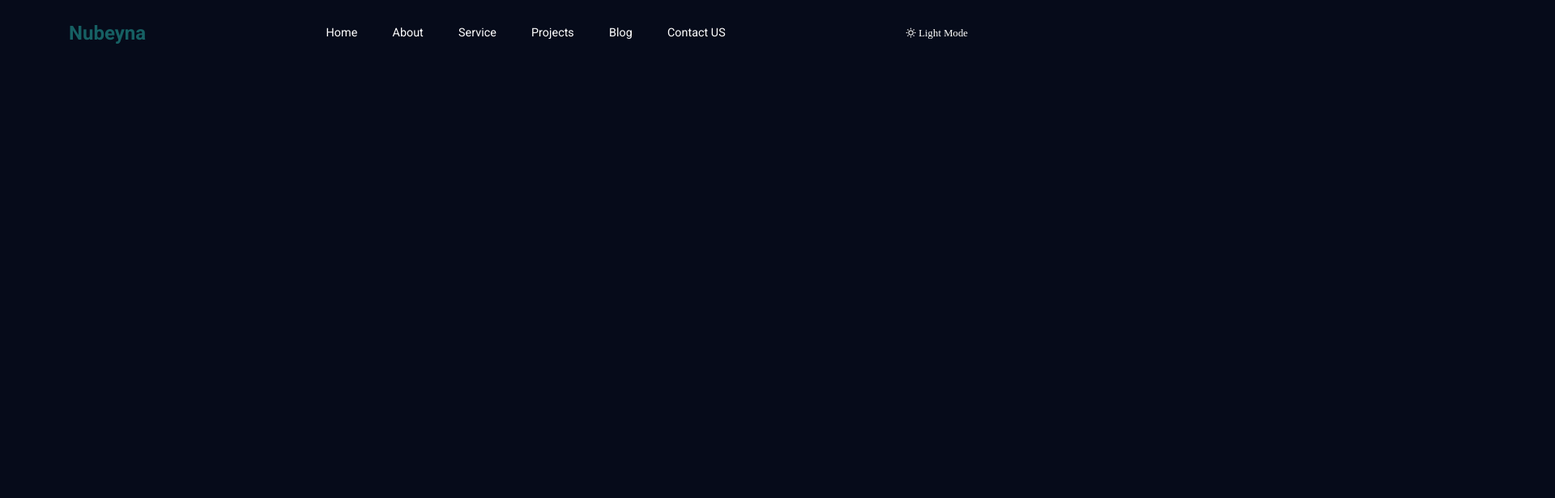
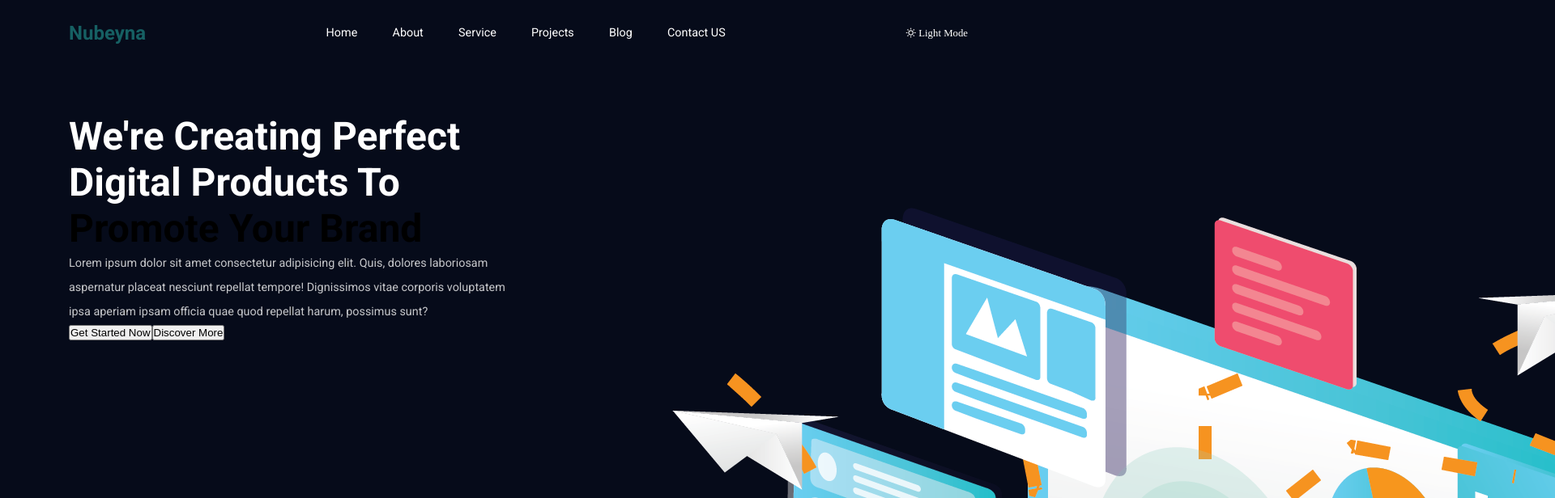
Before and after one commit to milkessa/nubeyna-web, a React (Create React App) app: page / in a window 1280 px wide. Shown: the top 616 px of the page at 81% size, 1920 px wide, since content can reach past the window. Built offline with nearby package versions, Linux system fonts and the light colour scheme.

Commit message:
nav added

```diff
--- a/src/App.css
+++ b/src/App.css
@@ -59,8 +59,18 @@
     color: var(--heading-color)
 }
 
+section {
+    padding: 60px 0px;
+}
+
 .container {
     width: 1140px;
     padding: 0px 15px;
     margin: auto;
 }
+
+.description {
+    color: var(--small-text-color);
+    line-height: 30px;
+    font-size: 0.9em;
+}
--- a/src/App.js
+++ b/src/App.js
@@ -1,9 +1,11 @@
 import "./App.css";
 import Header from "./component/Header/Header";
+import Hero from "./component/UI/Hero";
 function App() {
   return (
     <>
       <Header />
+      <Hero />
     </>
   );
 }
--- /dev/null
+++ b/src/component/UI/Hero.jsx
@@ -0,0 +1,35 @@
+import React from "react";
+import "../../styles/hero.css";
+import pic1 from "../../images/pic1.png";
+const Hero = () => {
+  return (
+    <section className='hero_section'>
+      <div className='container'>
+        <div className='hero__wrapper'>
+          <div className='hero__content'>
+            <div>
+              <h2>We're Creating Perfect</h2>
+              <h2>Digital Products To</h2>
+              <h2 className='highlight'>Promote Your Brand</h2>
+            </div>
+            <p className='description'>
+              Lorem ipsum dolor sit amet consectetur adipisicing elit. Quis,
+              dolores laboriosam aspernatur placeat nesciunt repellat tempore!
+              Dignissimos vitae corporis voluptatem ipsa aperiam ipsam officia
+              quae quod repellat harum, possimus sunt?
+            </p>
+            <div className='hero__btns'>
+              <button className='primary__btn'>Get Started Now</button>
+              <button className='secondary__btn'>Discover More</button>
+            </div>
+          </div>
+          <div className='hero__img'>
+            <img src={pic1} className='hero-img' alt='hero-img'></img>
+          </div>
+        </div>
+      </div>
+    </section>
+  );
+};
+
+export default Hero;
--- /dev/null
+++ b/src/styles/hero.css
@@ -0,0 +1,17 @@
+.hero__wrapper {
+    display: flex;
+    justify-content: space-between;
+}
+
+.hero__content,
+.hero__img {
+    width: 50%;
+}
+
+.hero__content h2 {
+    font-size: 3rem;
+}
+
+.highlight {
+    color: var(--primarycolor);
+}
```
Also changed, not shown: src/images/pic1.png (added).
